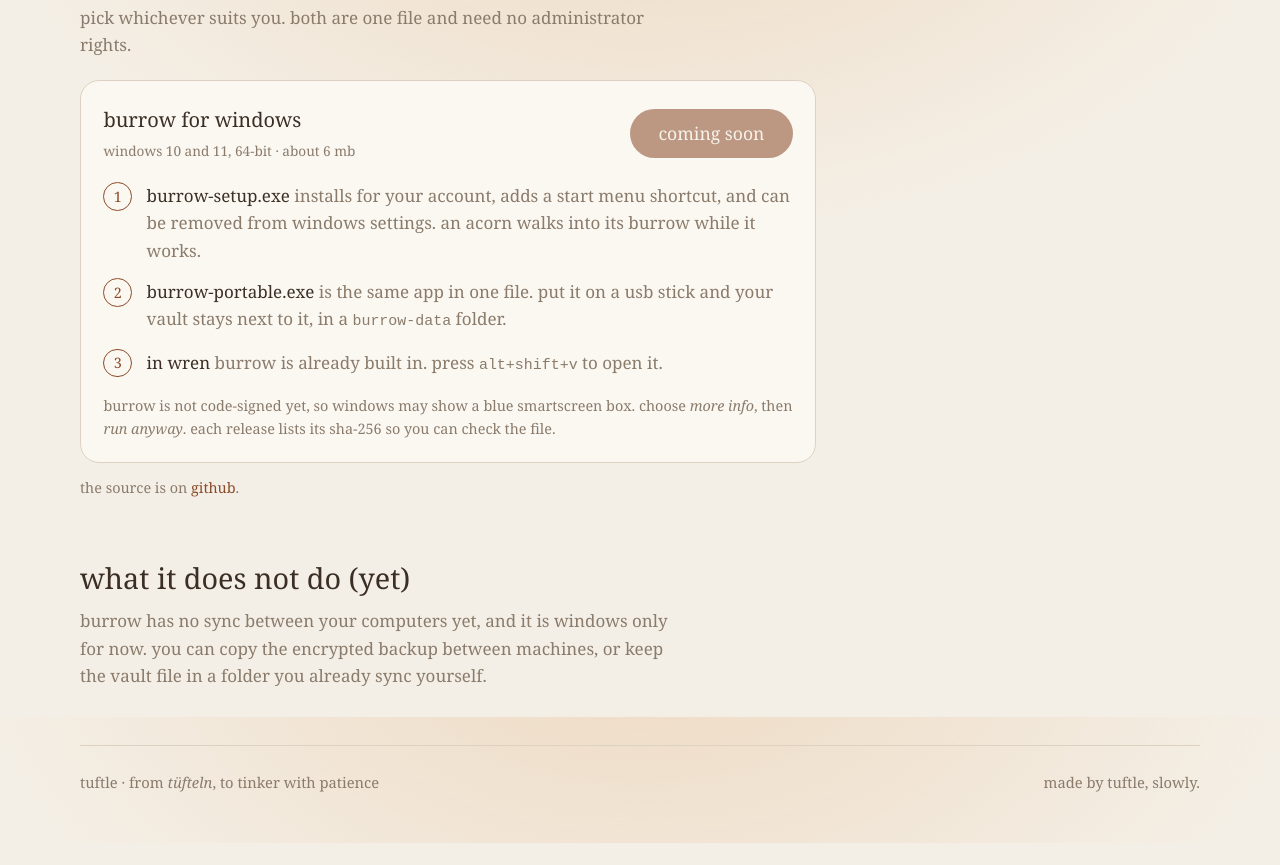
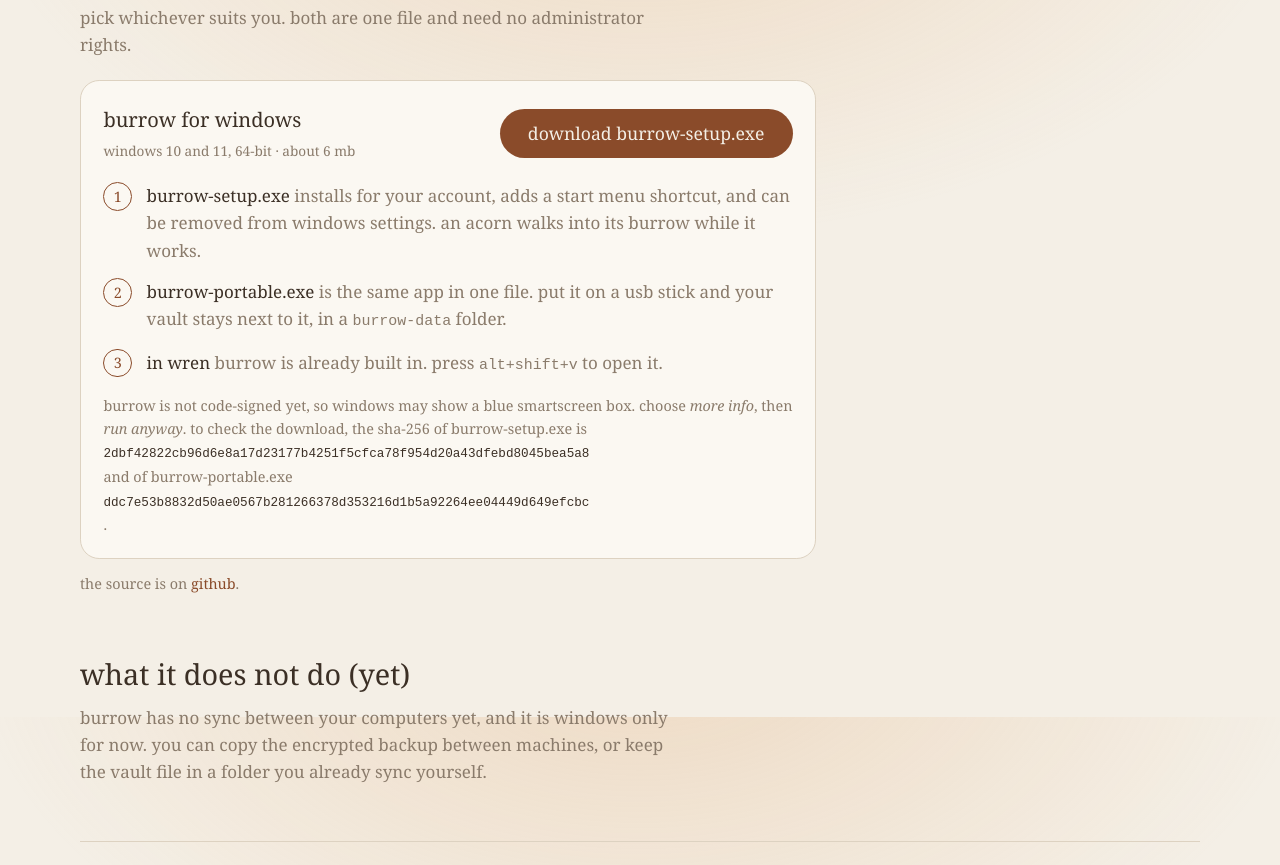
Before and after one commit to Tuftle/tuftle, a website: page burrow/index.html in a window 1280 px wide. Shown: the part 1683-2548 px from the top of the page. Before the commit the page ends 2526 px from the top, so only its background shows below. Drawn offline with Linux system fonts and the light colour scheme.

Commit message:
Burrow page: link the first release and show its checksums

```diff
--- a/burrow/index.html
+++ b/burrow/index.html
@@ -10,6 +10,7 @@
   <link rel="icon" href="/assets/logo.svg">
   <link rel="stylesheet" href="/assets/style.css">
   <style>
+    .hash { display: block; margin-top: .3rem; word-break: break-all; color: var(--text); }
     .install-card { background: var(--card); border: 1px solid var(--line); border-radius: 1.2rem; padding: 1.4rem; max-width: 46rem; }
     .install-head { display: flex; flex-wrap: wrap; gap: 1rem; align-items: center; justify-content: space-between; margin-bottom: 1.2rem; }
     .install-head b { display: block; font-size: 1.25rem; font-weight: 400; }
@@ -34,7 +35,7 @@
     </header>
 
     <section class="lead">
-      <span class="status">first release coming &middot; windows 10 and 11, and the web</span>
+      <span class="status">version 0.1.0 &middot; windows 10 and 11, and the web</span>
       <h1>a quiet place for your passwords.</h1>
       <p>burrow keeps your logins in one scrambled file that only your master password can open. there are no accounts, and nothing is sent anywhere unless you turn it on.</p>
       <div class="row"><a class="btn lg" href="#install">download for windows</a><a class="btn lg alt" href="#safe">how it keeps you safe</a></div>
@@ -75,14 +76,14 @@
             <b>burrow for windows</b>
             <span class="by">windows 10 and 11, 64-bit &middot; about 6 MB</span>
           </div>
-          <span class="btn lg" aria-disabled="true" style="opacity:.55;cursor:default">coming soon</span>
+          <a class="btn lg" href="https://github.com/Tuftle/burrow/releases/latest/download/Burrow-Setup.exe">download burrow-setup.exe</a>
         </div>
         <ol class="steps">
           <li><span>1</span><div><b>burrow-setup.exe</b> installs for your account, adds a start menu shortcut, and can be removed from windows settings. an acorn walks into its burrow while it works.</div></li>
-          <li><span>2</span><div><b>burrow-portable.exe</b> is the same app in one file. put it on a usb stick and your vault stays next to it, in a <code>burrow-data</code> folder.</div></li>
+          <li><span>2</span><div><a href="https://github.com/Tuftle/burrow/releases/latest/download/Burrow-Portable.exe"><b>burrow-portable.exe</b></a> is the same app in one file. put it on a usb stick and your vault stays next to it, in a <code>burrow-data</code> folder.</div></li>
           <li><span>3</span><div><b>in wren</b> burrow is already built in. press <code>alt+shift+v</code> to open it.</div></li>
         </ol>
-        <p class="fine">burrow is not code-signed yet, so windows may show a blue smartscreen box. choose <i>more info</i>, then <i>run anyway</i>. each release lists its sha-256 so you can check the file.</p>
+        <p class="fine">burrow is not code-signed yet, so windows may show a blue smartscreen box. choose <i>more info</i>, then <i>run anyway</i>. to check the download, the sha-256 of burrow-setup.exe is <code class="hash">2dbf42822cb96d6e8a17d23177b4251f5cfca78f954d20a43dfebd8045bea5a8</code> and of burrow-portable.exe <code class="hash">ddc7e53b8832d50ae0567b281266378d353216d1b5a92264ee04449d649efcbc</code>.</p>
       </div>
       <p class="fine">the source is on <a href="https://github.com/Tuftle/burrow">github</a>.</p>
     </section>
```
